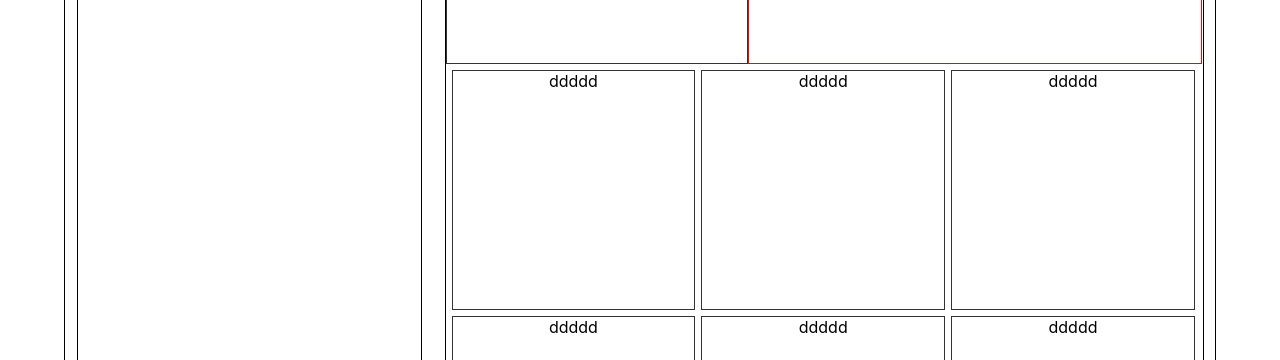
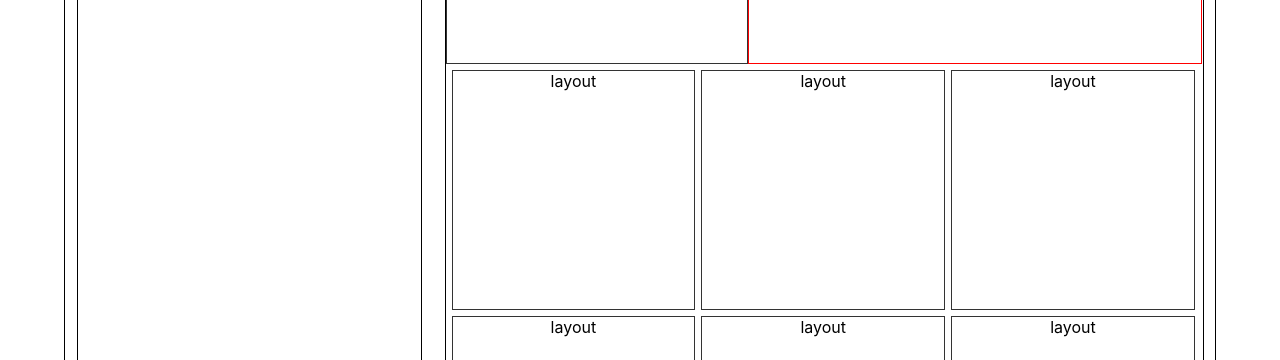
Before and after one commit to jjung-222/my-travelog, a Next.js app: page /travelog in a window 1280 px wide. Shown: the part 355-715 px from the top of the page. Built offline with nearby package versions, Linux system fonts and the light colour scheme.

Commit message:
git test

```diff
--- a/src/components/Contents/TravelogPage.js
+++ b/src/components/Contents/TravelogPage.js
@@ -134,7 +134,7 @@ export default function TravelogPage() {
 
                     <div style={{display: "grid", gridTemplateColumns:"33% 33% 33%", textAlign:"center"}}>
                         {[1, 2, 3, 4, 5, 6, 7].map(() => {
-                            return <div style={{height:"30vh", marginLeft: "6px", marginTop: "6px", border:"1px solid #333333"}}>ddddd</div>
+                            return <div style={{height:"30vh", marginLeft: "6px", marginTop: "6px", border:"1px solid #333333"}}>layout</div>
                         })}
                     </div>
 
```
